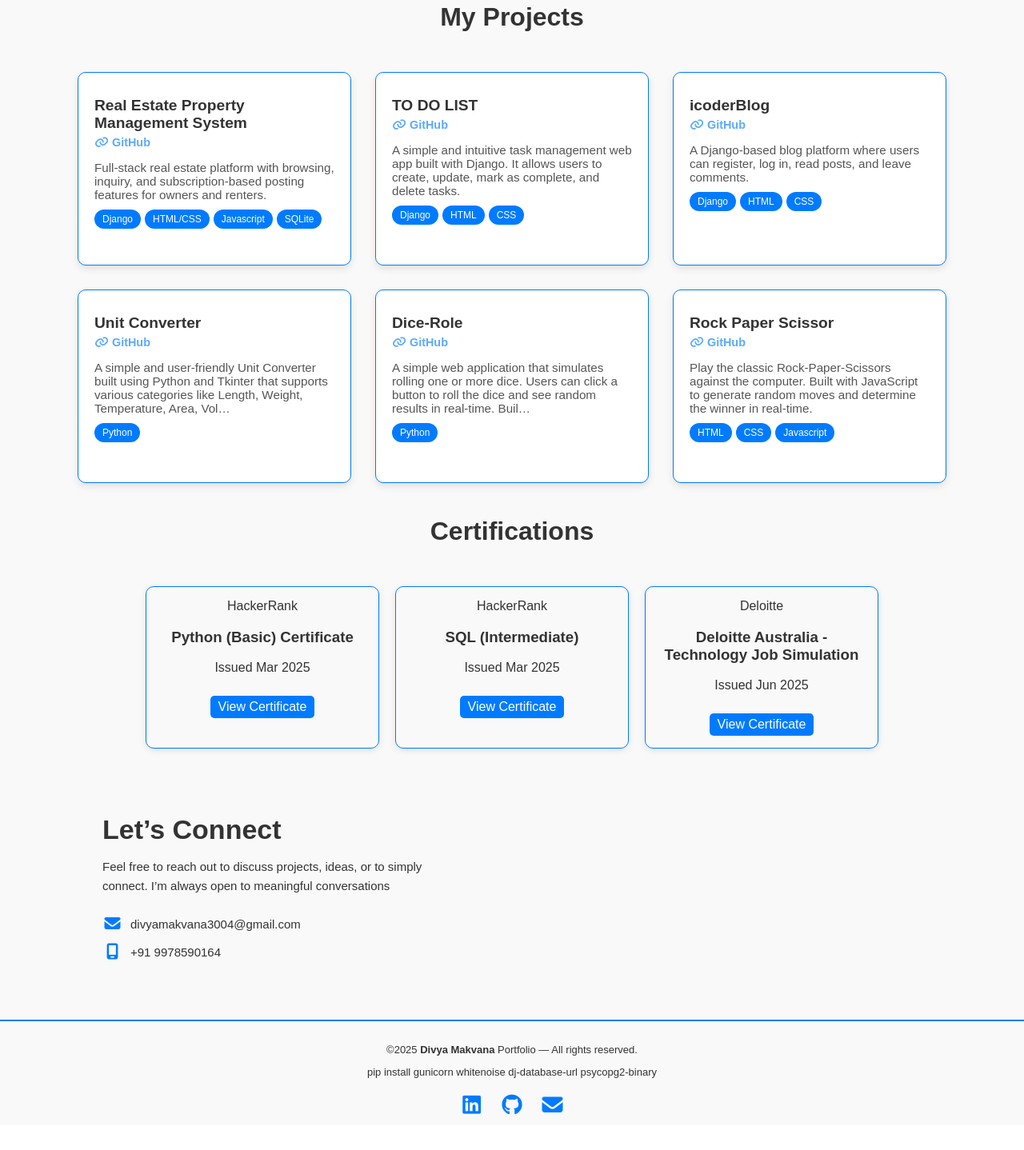
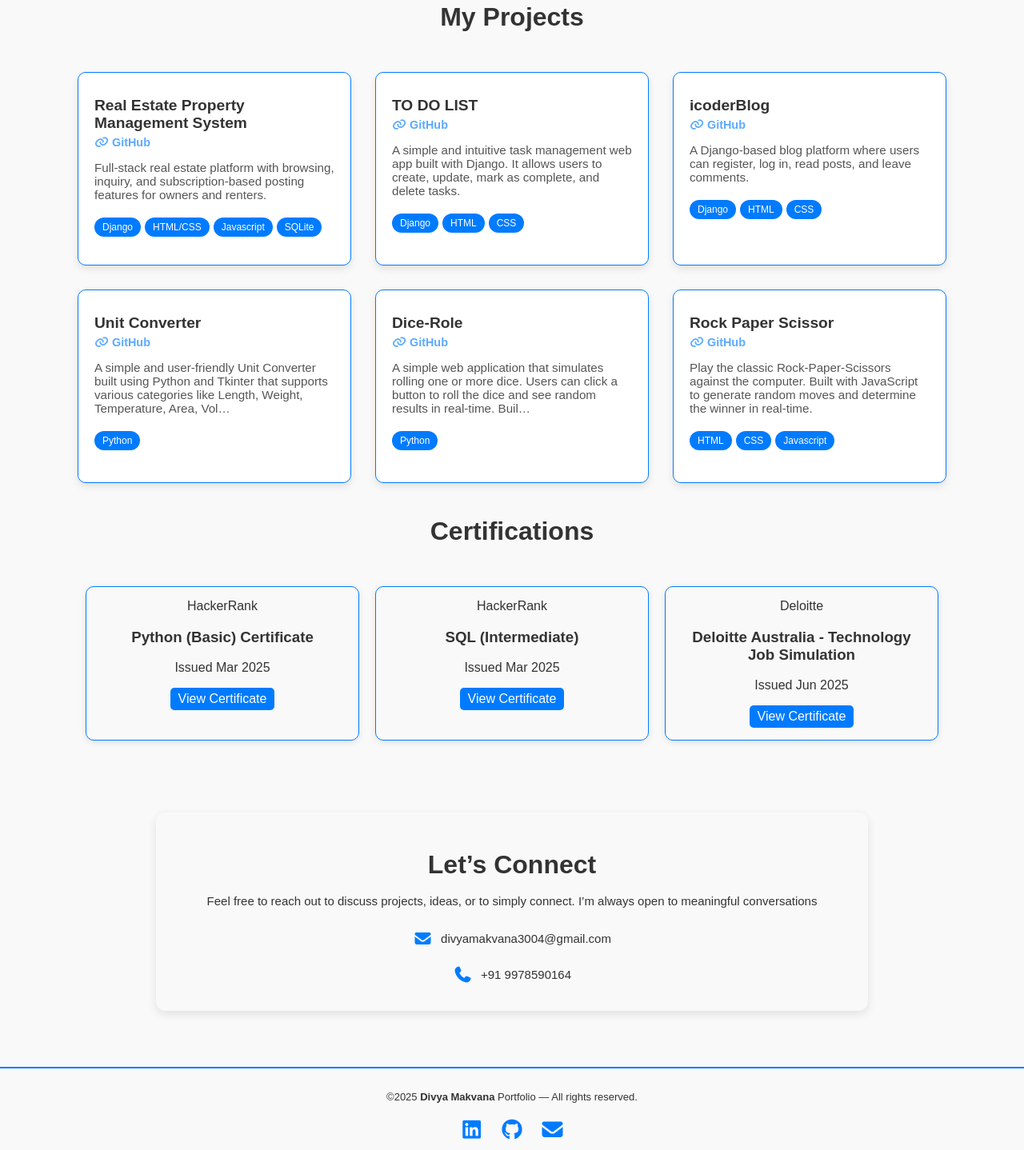
Before and after one commit to divyamakvana/MyPortfolio, a Django app: page / in a window 1280 px wide. Shown: the part 869-2307 px from the top of the page at 80% size. Before the commit the page ends 2263 px from the top, so only its background shows below. Run offline with Django 5.2, Linux system fonts and the light colour scheme; data comes from the database, SQL or seed files in the repository; some libraries are stand-ins or nearby versions.

Commit message:
update whole home.html

```diff
--- a/templates/portfolio/home.html
+++ b/templates/portfolio/home.html
@@ -307,6 +307,7 @@
     flex-wrap: wrap;
     gap: 5px;
     margin-bottom: 10px;
+
 }
 
 .tech-badge {
@@ -314,6 +315,7 @@
     color: white;
     font-size: 12px;
     padding: 5px 10px;
+    margin-top: 10px;
     border-radius: 20px;
     display: inline-block;
 }
@@ -381,143 +383,108 @@
   justify-content: space-between;
   align-items: flex-start;
   gap: 40px;
-  padding: 60px 10%;
+  padding: 20px 10%;
   background: var(--bg-color);
   color: var(--text-color);
 }
 
 /* ========== LEFT SIDE ========== */
+/* Container for the entire contact section */
 .contact-left {
-  width: 40%;
-
+  width: 100%;
+  max-width: 850px;  /* limits width on large screens */
+  margin: 50px auto; /* centers horizontally */
+  text-align: center; /* center text inside */
+  padding: 20px;
+  background-color: #f9f9f9; /* optional background */
+  border-radius: 12px;       /* rounded corners */
+  box-shadow: 0 4px 12px rgba(0,0,0,0.1); /* subtle shadow */
 }
 
+/* Heading */
 .contact-left h2 {
-  font-size: 34px;
+  font-size: 32px;
   font-weight: 700;
-  color: var(--text-color);
-  margin-bottom: 10px;
-
-  margin-top: 2px;
+  color: var(--text-color, #333);
+  margin-bottom: 15px;
 }
 
+/* Paragraph */
 .contact-left p {
   font-size: 15px;
   line-height: 1.6;
   margin-bottom: 25px;
+  color: var(--text-color, #555);
 }
 
 /* Contact Items */
 .contact-item {
   display: flex;
   align-items: center;
+  justify-content: center; /* center horizontally */
   font-size: 15px;
   text-decoration: none;
-  color: var(--text-color);
+  color: var(--text-color, #333);
   margin-bottom: 15px;
   transition: 0.3s ease;
+  gap: 10px;
 }
 
 .contact-item i {
   font-size: 20px;
-  margin-right: 10px;
-  color: var(--primary-color);
+  color: var(--primary-color, #0077b5);
 }
 
 .contact-item:hover {
-  opacity: 0.7;
+  opacity: 0.8;
+  transform: scale(1.02);
+  transition: 0.3s ease;
 }
 
 /* Social Icons */
 .social-icons {
   margin-top: 20px;
   display: flex;
+  justify-content: center; /* center icons horizontally */
   gap: 18px;
 }
 
 .social-icons a i {
   font-size: 26px;
-  color: var(--primary-color);
-  transition: 0.3s;
+  color: var(--primary-color, #0077b5);
+  transition: 0.3s ease;
 }
 
 .social-icons a i:hover {
   transform: scale(1.2);
-  opacity: 0.8;
+  opacity: 0.9;
+}
+.contact-info-inline {
+    display: flex;
+    flex-direction: column;   /* stack items vertically */
+    gap: 10px;                /* space between email and phone */
+   align-items: center;       /* center items horizontally */
+    justify-content: center;
+}
+/* Dark Mode via body class */
+body.dark-mode .contact-left {
+  background-color: #121212;
+  box-shadow: 0 4px 12px rgba(0,0,0,0.5);
+  border: 1px solid #1E90FF;
 }
 
-/* ========== RIGHT SIDE ========== */
-.contact-right {
-  width: 50%;
+body.dark-mode .contact-left h2 {
+  color: #e0e0e0;
 }
-
-.contact-card {
-  background: var(--card-bg);
-  padding: 30px;
-  border-radius: 16px;
-  border: 1px solid #007BFF;
-  box-shadow: 0px 8px 25px rgba(0, 0, 0, 0.08);
-  margin-bottom: 10px;
-  margin-top: 2px;
+body.dark-mode .contact-left p,
+body.dark-mode .contact-item {
+  color: #e0e0e0;
 }
-
-/* Success message */
-.success-message {
-  background: #e7ffe7;
-  color: #1b8f1b;
-  padding: 10px;
-  border-radius: 8px;
-  margin-bottom: 15px;
-  border-left: 5px solid #1b8f1b;
+body.dark-mode .contact-item:hover,
+body.dark-mode .social-icons a i:hover {
+  opacity: 0.9;
+  transform: scale(1.1);
 }
-
-/* Form Styles */
-.contact-form .form-group {
-  margin-bottom: 20px;
-}
-
-.contact-form input,
-.contact-form textarea {
-  width: 95%;
-  padding: 14px 16px;
-  border: 2px solid #dcdcdc;
-  border-radius: 10px;
-  font-size: 15px;
-  background: var(--input-bg);
-  color: var(--text-color);
-  outline: none;
-  transition: 0.3s;
-}
-
-.contact-form input:focus,
-.contact-form textarea:focus {
-  border-color: var(--primary-color);
-  box-shadow: 0px 0px 4px rgba(0, 115, 255, 0.4);
-}
-
-.contact-form textarea {
-  height: 150px;
-  resize: none;
-}
-
-/* Submit Button */
-.contact-form button {
-  width: 100%;
-  padding: 14px 0;
-  border: none;
-  border-radius: 10px;
-  background: var(--primary-color);
-  color: white;
-  font-size: 16px;
-  cursor: pointer;
-  transition: 0.3s ease;
-}
-
-.contact-form button:hover {
-  opacity: 0.9;
-  transform: translateY(-2px);
-}
-
 /* ========== RESPONSIVE ========== */
 @media (max-width: 900px) {
   #contact {
@@ -559,10 +526,11 @@
     border-radius: 10px;
     border: 1px solid #007BFF;
     padding: 15px 20px;
-    width: 250px;
+    width: 300px;
     text-align: center;
     box-shadow: 0 2px 8px rgba(0,0,0,0.1);
     transition: transform 0.2s ease, box-shadow 0.2s ease;
+
 }
 
 .certificate-card:hover {
@@ -572,7 +540,7 @@
 
 .certificate-card a {
     display: inline-block;
-    margin-top: 10px;
+    margin-top: auto;
     color: #fff;
     background-color: #007BFF;
     padding: 5px 10px;
@@ -794,7 +762,7 @@ body.dark-mode #footer a {
       Feel free to reach out to discuss projects, ideas, or to simply connect. I’m always open to meaningful conversations
     </p>
 
-    <div class="contact-info">
+   <div class="contact-info-inline">
 
       <!-- Email -->
       <a href="mailto:divyamakvana3004@gmail.com" class="contact-item">
@@ -804,7 +772,7 @@ body.dark-mode #footer a {
 
       <!-- Phone -->
       <a href="tel:+911234567890" class="contact-item">
-        <i class="fa-solid fa-mobile-screen"></i>
+         <i class="fa-solid fa-phone"></i>
         +91 9978590164
       </a>
 
@@ -826,7 +794,7 @@ body.dark-mode #footer a {
             &copy;2025 <strong>Divya Makvana</strong> Portfolio — All rights reserved.
 
 
-        </p>pip install gunicorn whitenoise dj-database-url psycopg2-binary
+        </p>
 
         <div class="footer-social social-icons">
             <a href="https://linkedin.com/in/yourprofile" target="_blank">
```
